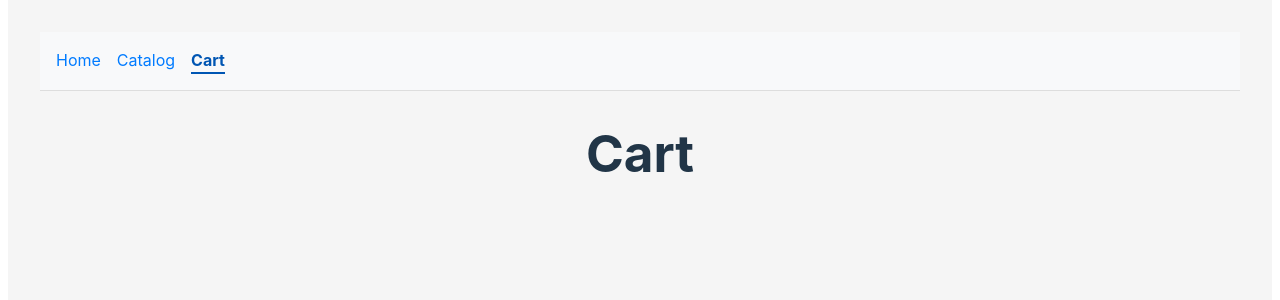
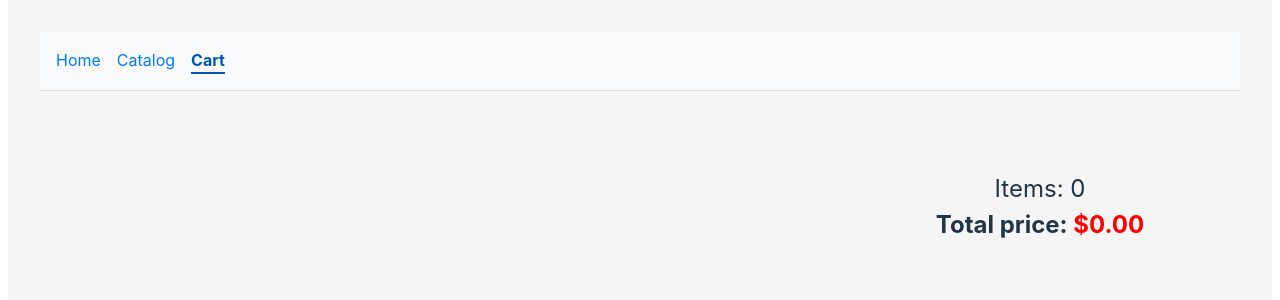
Before and after one commit to deeprecession/shop-app, a React (Vite) app: page /cart in a window 1280 px wide. Shown: the top 300 px of the page. Built offline with nearby package versions, Linux system fonts and the light colour scheme.

Commit message:
feat(cart): add total price and items count

```diff
--- a/src/features/shoppingCart/shoppingCartSlice.ts
+++ b/src/features/shoppingCart/shoppingCartSlice.ts
@@ -33,6 +33,24 @@ export const shoppingCartSlice = createSlice({
 		getProductCount: (state: CatalogState, productId: number): number => {
 			const product = state.products[productId];
 			return product ? product.count : 0;
+		},
+		getCartTotalPrice: (state: CatalogState): number => {
+			let sumPrice = 0;
+
+			Object.entries(state.products).forEach(([_, { product, count }]) => {
+				sumPrice += product.price * count;
+			});
+
+			return sumPrice;
+		},
+		getCartItemsCount: (state: CatalogState): number => {
+			let productCount = 0;
+
+			Object.entries(state.products).forEach(([_, { count }]) => {
+				productCount += count;
+			});
+
+			return productCount;
 		},
 	},
 });
@@ -76,5 +94,10 @@ const removeProductFromCart = (
 	return { products };
 };
 
-export const { getAllProducts, getProductCount } = shoppingCartSlice.selectors;
+export const {
+	getAllProducts,
+	getProductCount,
+	getCartTotalPrice,
+	getCartItemsCount,
+} = shoppingCartSlice.selectors;
 export const { removeProduct, addProduct } = shoppingCartSlice.actions;
--- /dev/null
+++ b/src/pages/cart/CartOrder/CartOrder.css
@@ -0,0 +1,17 @@
+.cart-order {
+	display: flex;
+	flex-flow: column;
+}
+
+.cart-order__total-price {
+	font-size: 1.5rem;
+	font-weight: bold;
+}
+
+.cart-order__total-price span {
+	color: red;
+}
+
+.cart-order__count {
+	font-size: 1.5rem;
+}
--- /dev/null
+++ b/src/pages/cart/CartOrder/CartOrder.tsx
@@ -0,0 +1,24 @@
+import {
+	getCartItemsCount,
+	getCartTotalPrice,
+} from "../../../features/shoppingCart/shoppingCartSlice";
+import { useAppSelector } from "../../../hooks/reduxHooks";
+import { getPriceString } from "../../../utils/getPriceString";
+import "./CartOrder.css";
+
+const CartOrder = () => {
+	const itemsCount = useAppSelector(getCartItemsCount);
+	const totalPrice = useAppSelector(getCartTotalPrice);
+
+	return (
+		<div className="cart-order">
+			<div className="cart-order__count">Items: {itemsCount}</div>
+			<div className="cart-order__total-price">
+				Total price:
+				<span> {getPriceString(totalPrice)}</span>
+			</div>
+		</div>
+	);
+};
+
+export default CartOrder;
--- a/src/pages/cart/CartPage.css
+++ b/src/pages/cart/CartPage.css
@@ -1,3 +1,9 @@
+.cart-page {
+	display: grid;
+	grid-template-columns: 2fr 1fr;
+	padding-top: 5rem;
+}
+
 .cart-products {
 	width: 100%;
 
--- a/src/pages/cart/CartPage.tsx
+++ b/src/pages/cart/CartPage.tsx
@@ -2,18 +2,19 @@ import { getAllProducts } from "../../features/shoppingCart/shoppingCartSlice";
 import ProductCard from "./CartProduct/CartProduct";
 import "./CartPage.css";
 import { useAppSelector } from "../../hooks/reduxHooks";
+import CartOrder from "./CartOrder/CartOrder";
 
 const CartPage = () => {
 	const products = useAppSelector(getAllProducts);
 
 	return (
 		<div className="cart-page">
-			<h1>Cart</h1>
 			<div className="cart-products">
 				{products.map((product, id) => (
 					<ProductCard key={id} cardProduct={product} />
 				))}
 			</div>
+			<CartOrder />
 		</div>
 	);
 };
```
